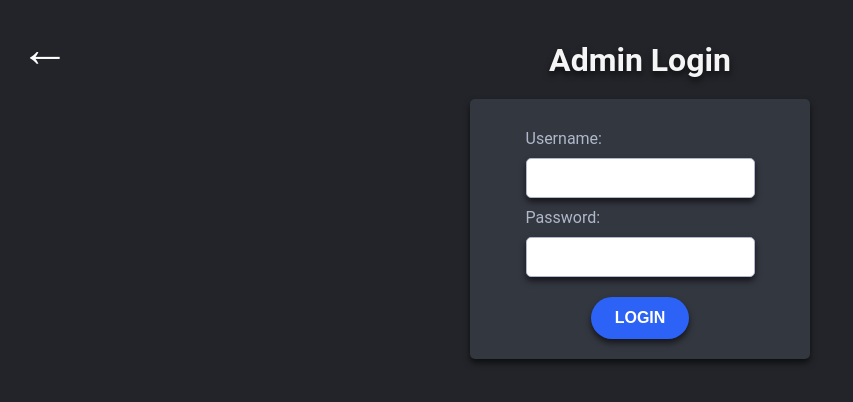
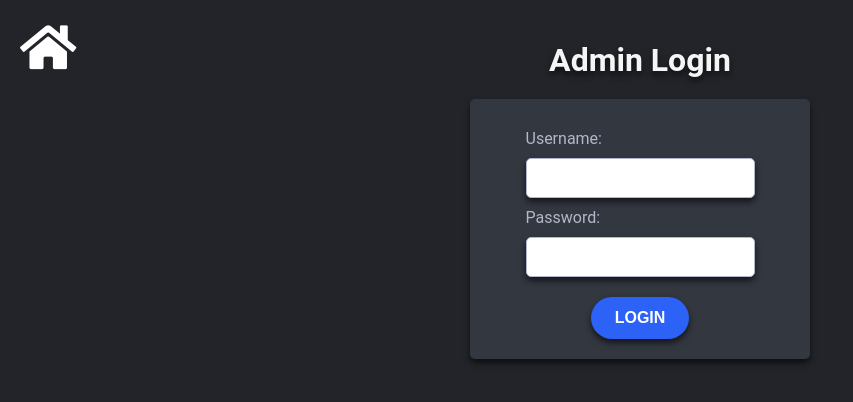
Before and after one commit to Dorion-M/Trip-Reservation-System, a Flask app: page /login in a window 1280 px wide. Shown: the top 402 px of the page, without its empty margins (0-853 px from the left). Run offline with Flask 3, Linux system fonts and the light colour scheme.

Commit message:
Updated home button for better functionality

```diff
--- a/app.py
+++ b/app.py
@@ -1,4 +1,5 @@
-from flask import Flask, render_template, request
+from flask import Flask, render_template, request, redirect, url_for
+
 app = Flask(__name__)
 
 # Hard-coded username and password for testing
@@ -13,15 +14,19 @@ def home():
 def reservation():
     return render_template('reservation.html')
 
+@app.route('/admin')
+def admin():
+    return render_template('admin.html')
+
 @app.route('/login', methods=['GET', 'POST'])
 def login():
     if request.method == 'POST':
-        username = request.form['username']
-        password = request.form['password']
+        username = request.form.get('username')
+        password = request.form.get('password')
 
         if username == valid_username and password == valid_password:
             # Redirect to admin dashboard
-            return render_template('admin.html')
+            return redirect(url_for('admin'))
         else:
             # Render the login page again with an error message
             error_message = "Incorrect username or password. Please try again."
@@ -32,7 +37,5 @@ def login():
 
 
 
-
-
 if __name__ == '__main__':
     app.run(debug=True)
--- a/static/css/stylesheet.css
+++ b/static/css/stylesheet.css
@@ -134,8 +134,8 @@ button {
   margin-top: 20px;
 }
 
-/*Back Arrow*/
-.back-link {
+/*Home Button*/
+.home-link {
   position: absolute;
   top: 20px;
   left: 20px;
@@ -145,6 +145,6 @@ button {
   text-decoration: none;
 }
 
-.back-link:hover {
+.home-link:hover {
   color:#bcc5d7;
 }
--- a/templates/admin.html
+++ b/templates/admin.html
@@ -2,9 +2,10 @@
 <head>
     <title>Admin View</title>
     <link href="/static/css/stylesheet.css" rel="stylesheet">
+    <link rel="stylesheet" href="https://cdnjs.cloudflare.com/ajax/libs/font-awesome/5.15.4/css/all.min.css">
 </head>
     <body>
-        <a href="#" onclick="history.back();" class="back-link">&#8592;</a>
+        <a href="{{ url_for('home') }}" class="home-link"> <i class="fas fa-home"></i> <!-- Font Awesome house icon --></a>
         <h1>Admin View</h1>
     </body>
 </html>
--- a/templates/login.html
+++ b/templates/login.html
@@ -3,9 +3,10 @@
    <head>
       <title>Login</title>
       <link href="/static/css/stylesheet.css" rel="stylesheet">
+      <link rel="stylesheet" href="https://cdnjs.cloudflare.com/ajax/libs/font-awesome/5.15.4/css/all.min.css">
    </head>
    <body>
-      <a href="#" onclick="history.back();" class="back-link">&#8592;</a>
+      <a href="{{ url_for('home') }}" class="home-link"> <i class="fas fa-home"></i> <!-- Font Awesome house icon --></a>
 
       <h1>Admin Login</h1>
       {% if error %}
--- a/templates/reservation.html
+++ b/templates/reservation.html
@@ -1,11 +1,12 @@
 <!DOCTYPE html>
 <html>
 <head>
-    <title>Flight Booking</title>
+    <title>Reserve A Seat</title>
     <link href="/static/css/stylesheet.css" rel="stylesheet">
+    <link rel="stylesheet" href="https://cdnjs.cloudflare.com/ajax/libs/font-awesome/5.15.4/css/all.min.css">
 </head>
 <body>
-    <a href="#" onclick="history.back();" class="back-link">&#8592;</a>
+    <a href="{{ url_for('home') }}" class="home-link"> <i class="fas fa-home"></i> <!-- Font Awesome house icon --></a>
 
     <h1>Reserve A Seat</h1>
 
```
